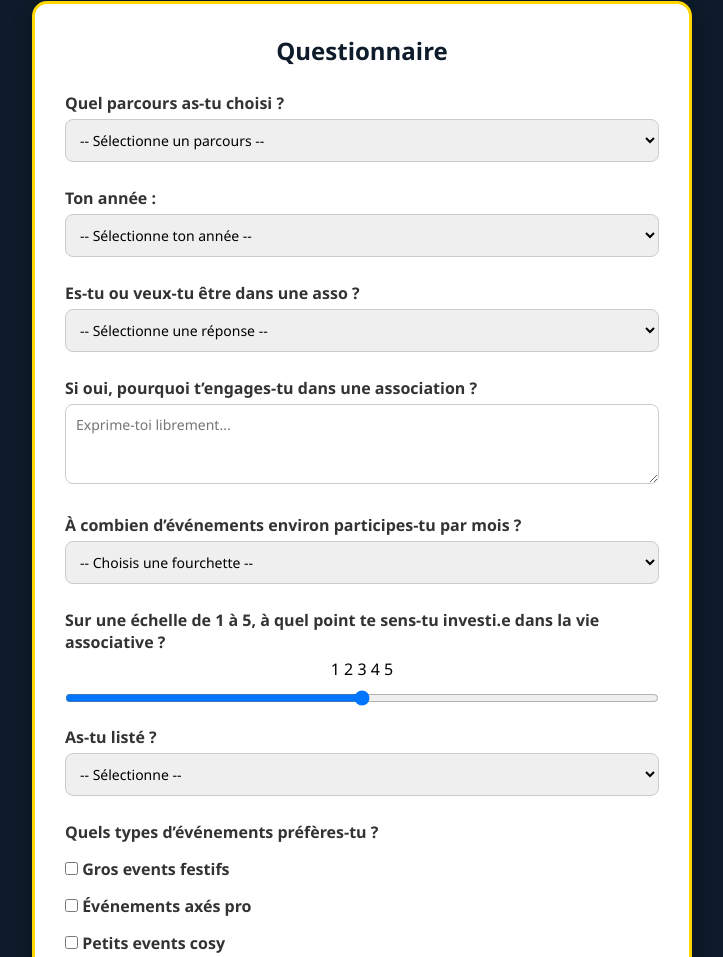
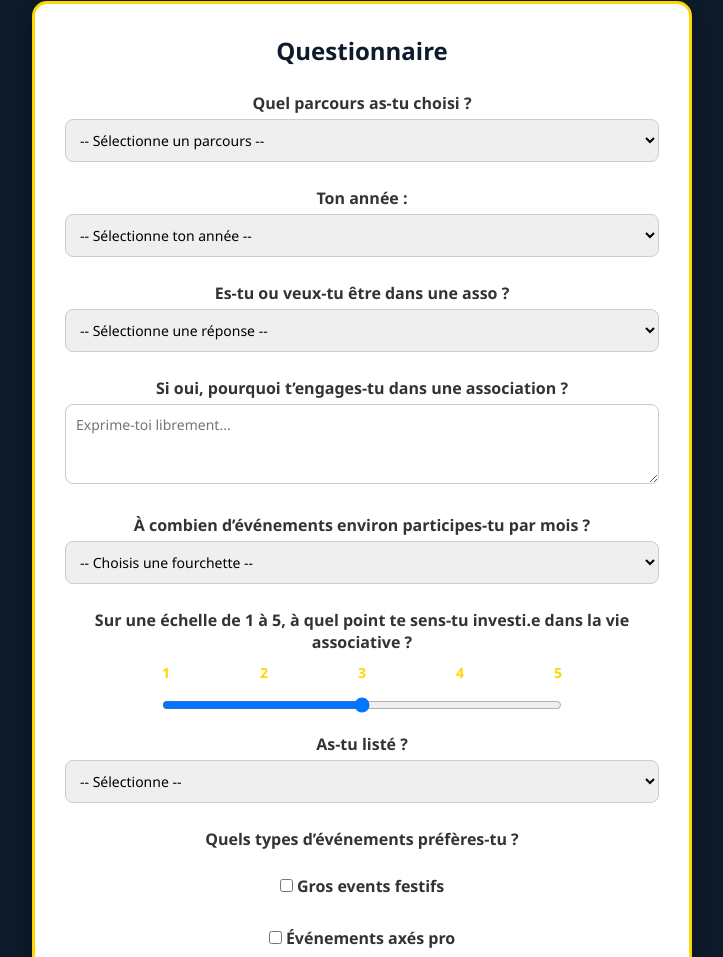
Before and after one commit to Hugocostus/questionnaire, a website: page public/index.html in a window 1280 px wide. Shown: the part 189-1146 px from the top of the page, without its empty margins (278-1001 px from the left). Drawn offline with Linux system fonts and the light colour scheme.

Commit message:
Update style.css

```diff
--- a/public/style.css
+++ b/public/style.css
@@ -10,8 +10,8 @@ body {
   background: #0d1b2a; /* Bleu marine */
   min-height: 100vh;
   display: flex;
-  justify-content: center; /* centre verticalement */
-  align-items: center;     /* centre horizontalement */
+  justify-content: center;  /* centre horizontalement */
+  align-items: center;      /* centre verticalement */
 }
 
 /* Wrapper pour centrer le contenu */
@@ -38,23 +38,25 @@ body {
   padding: 30px;
   width: 100%;
   box-shadow: 0 6px 20px rgba(0,0,0,0.3);
-  text-align: center;
+  text-align: center; /* ✅ Tout centrer */
 }
 
 /* Titre */
 h2 {
   color: #0d1b2a;
   margin-bottom: 25px;
+  text-align: center;
 }
 
 /* Labels */
 label {
   display: block;
-  text-align: left;
+  text-align: center; /* ✅ centrage */
   font-weight: bold;
   margin-top: 15px;
   margin-bottom: 5px;
   color: #333;
+  width: 100%;
 }
 
 /* Inputs & Selects */
@@ -79,6 +81,32 @@ textarea:focus {
 /* Range slider */
 input[type="range"] {
   width: 100%;
+  margin-top: 10px;
+}
+
+/* Labels pour le slider (1 à 5) */
+.slider-container {
+  width: 80%;
+  max-width: 400px;
+  margin: 10px auto;
+  text-align: center;
+}
+
+.slider-labels {
+  display: flex;
+  justify-content: space-between;
+  margin-bottom: 5px;
+  font-size: 14px;
+  font-weight: bold;
+  color: #FFD700; /* Jaune cohérent avec le thème */
+}
+
+/* Groupe de checkboxes centré */
+.checkbox-group {
+  display: flex;
+  flex-direction: column;
+  align-items: center; /* ✅ centre chaque ligne */
+  gap: 10px;
   margin-top: 10px;
 }
 
```
